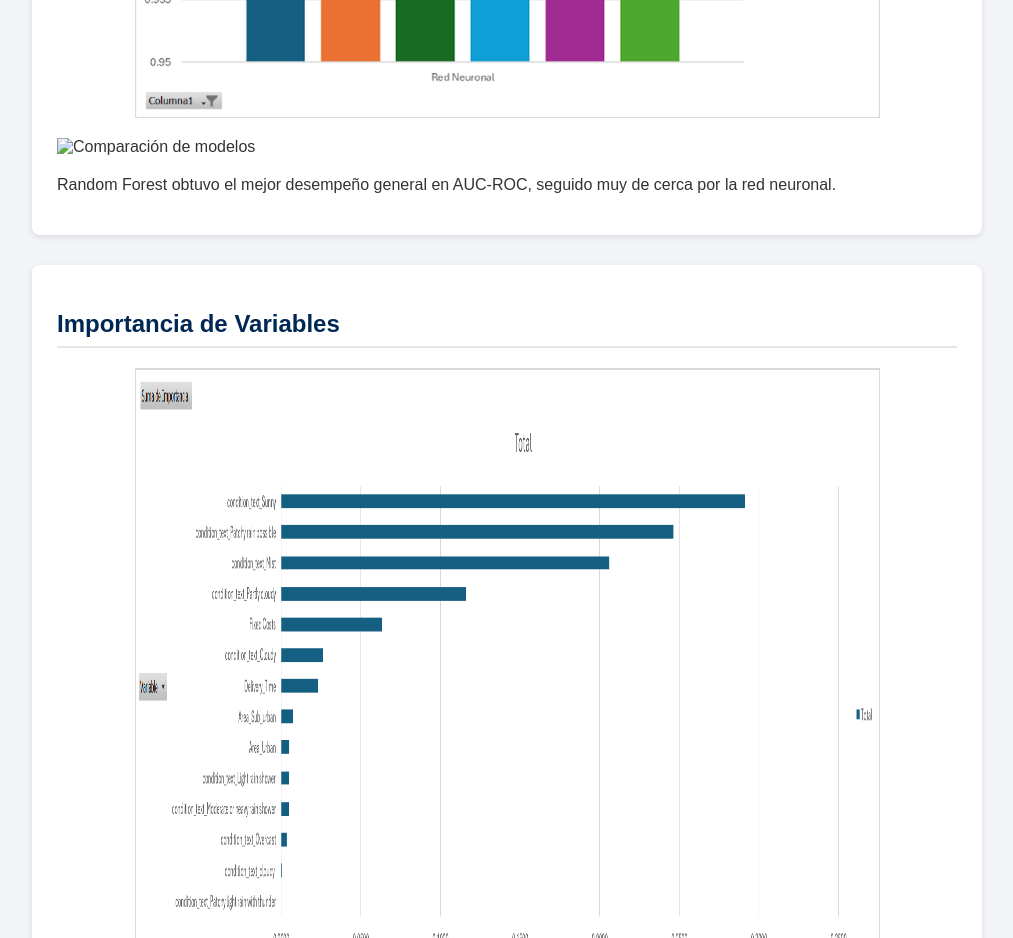
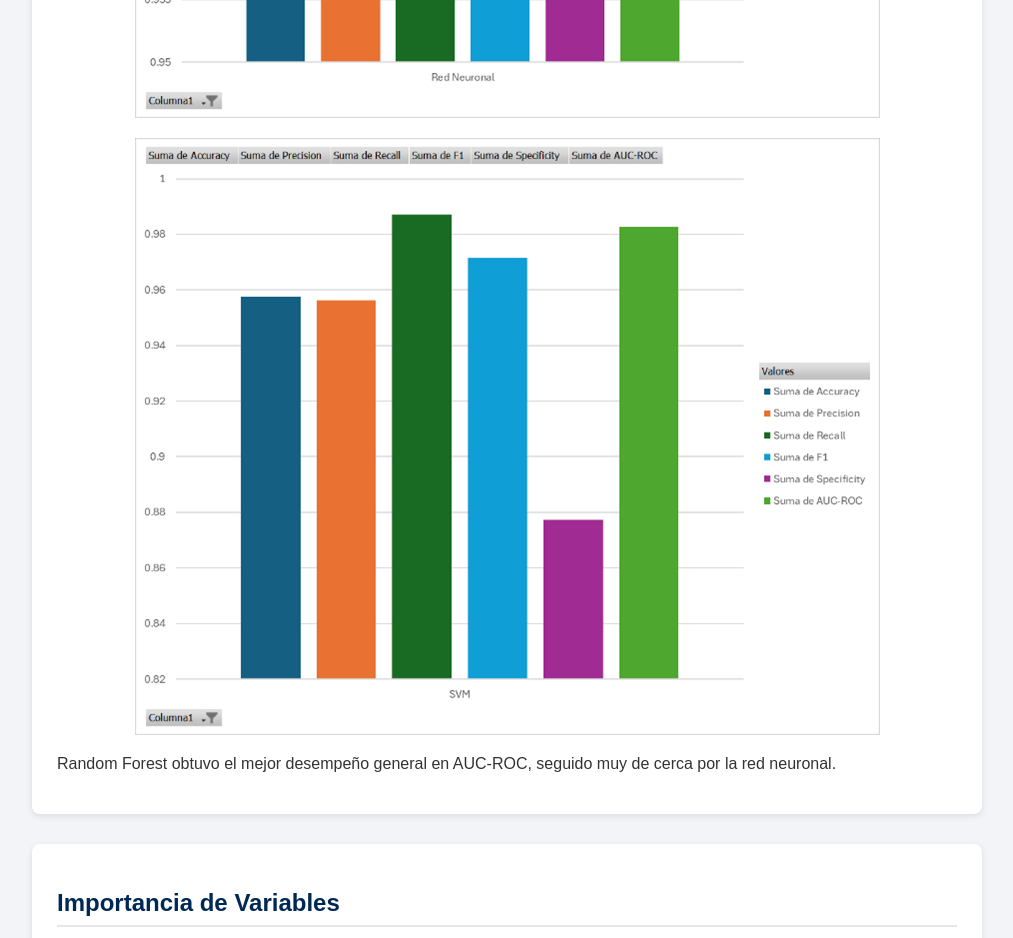
Before and after one commit to cookiesrun2025-hue/Infografia-Proyecto-de-Investigacion, a plain HTML site: page index.html in a window 1280 px wide. Shown: the part 1900-2838 px from the top of the page, without its empty margins (133-1146 px from the left). Drawn offline with Linux system fonts and the light colour scheme.

Commit message:
Update index.html

```diff
--- a/index.html
+++ b/index.html
@@ -38,7 +38,7 @@
   <h2>Comparación de Resultados</h2>
   <img src="assets/RF.png" alt="Comparación de modelos">
   <img src="assets/RN.png" alt="Comparación de modelos">
-  <img src="assets/SVM.png" alt="Comparación de modelos">
+  <img src="assets/SVWM.png" alt="Comparación de modelos">
 
   <p>
     Random Forest obtuvo el mejor desempeño general en AUC-ROC, seguido
```
